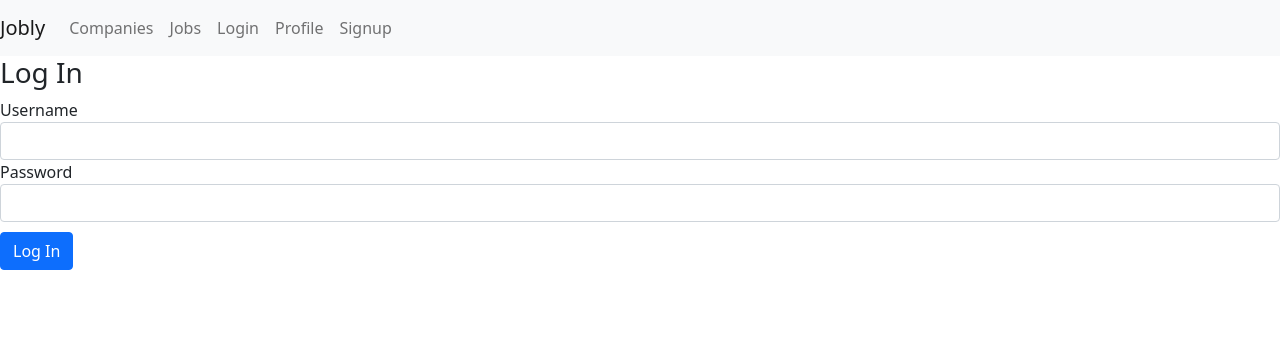
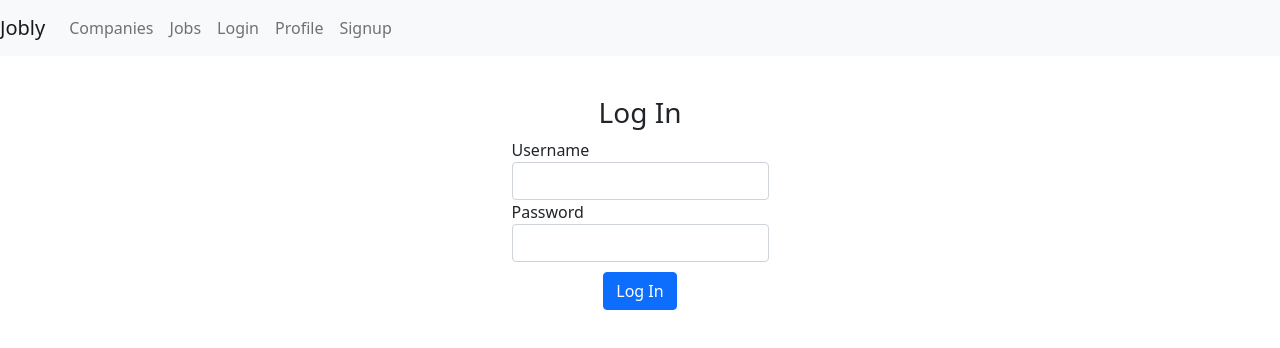
Before and after one commit to danveb/react-jobly-frontend, a React (Create React App) app: page /login in a window 1280 px wide. Shown: the top 348 px of the page. Built offline with nearby package versions, Linux system fonts and the light colour scheme.

Commit message:
update styling for components

```diff
--- a/src/static/styles/CompanyCard.css
+++ b/src/static/styles/CompanyCard.css
@@ -1,9 +1,8 @@
 .CompanyCard-tile {
     background-color: #F5F5F5;
     margin: auto;
-    margin-bottom: 15px;
+    margin-top: 20px;
     width: 75%;
-    padding: 15px 15px 20px 15px;
 }
 
 .CompanyCard-link {
@@ -15,8 +14,7 @@
     color: darkblue;
 }
 
-h6 {
-    padding-top: 10px;
+.card-title {
     font-weight: bold;
     color: rgb(214, 5, 5);
 }
--- /dev/null
+++ b/src/static/styles/CompanyList.css
@@ -0,0 +1,5 @@
+.CompanyList-div {
+	display: flex;
+	flex-direction: column;
+	padding-top: 30px;
+}
--- a/src/static/styles/Home.css
+++ b/src/static/styles/Home.css
@@ -1,3 +1,4 @@
 .themed-container {
 	text-align: center;
+	padding-top: 40px;
 }
--- /dev/null
+++ b/src/static/styles/JobList.css
@@ -0,0 +1,5 @@
+.JobList-div {
+	display: flex;
+	flex-direction: column;
+    margin-top: 30px;
+}
--- a/src/static/styles/LoginForm.css
+++ b/src/static/styles/LoginForm.css
@@ -1,3 +1,10 @@
 .btn-submit {
 	margin-top: 10px;
 }
+
+Form {
+	display: flex;
+	flex-direction: column;
+	align-items: center;
+	padding-top: 40px;
+}
--- a/src/static/styles/SignupForm.css
+++ b/src/static/styles/SignupForm.css
@@ -1,3 +1,10 @@
 .btn-submit {
 	margin-top: 10px;
 }
+
+Form {
+	display: flex;
+	flex-direction: column;
+	align-items: center;
+	padding-top: 40px;
+}
```
Also changed, not shown: src/static/styles/JobCard.css (added, +15 -0 lines), src/static/styles/NavBar.css (+2 -36 lines).
